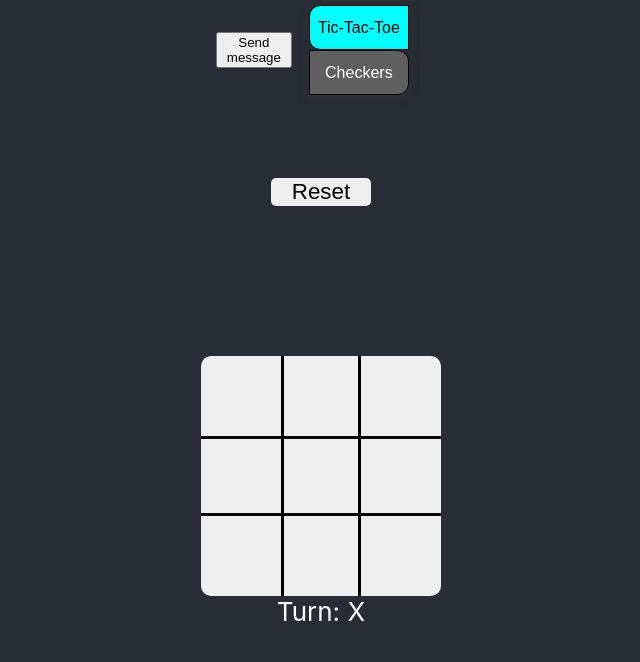
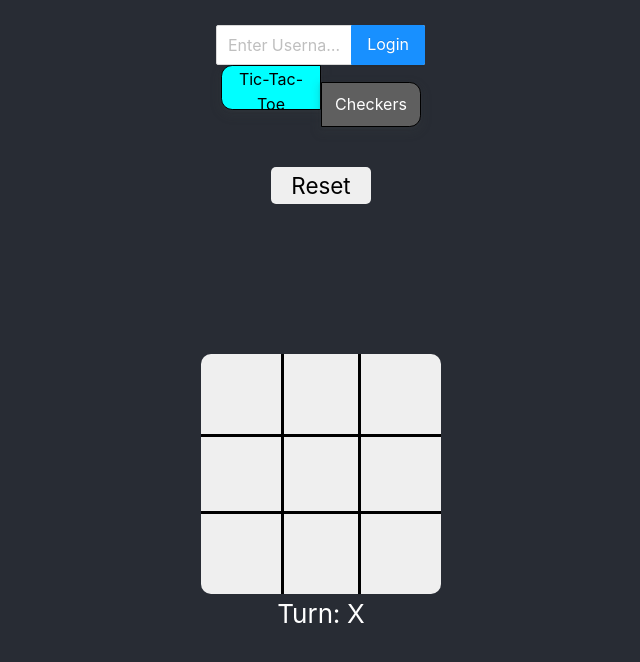
Before and after one commit to WaddyLeonvil/TicStackToe, a React (Create React App) app: page / in a window 1280 px wide. Shown: the top 662 px of the page, without its empty margins (319-959 px from the left). Built offline with nearby package versions, Linux system fonts and the light colour scheme; no server answers.

Commit message:
Added messages to test websockets

```diff
--- a/src/App.css
+++ b/src/App.css
@@ -1,4 +1,5 @@
 .App {
+  background-color: #282c34;
   text-align: center;
 }
 
@@ -16,10 +17,10 @@
 .page-header {
   position: fixed;
   display: flex;
+  flex-direction: column;
   justify-content: center;
   align-items: center;
   text-align: center;
-  height: 50px;
   width: 210px;
   left: 50%;
   margin-top: 25px;
@@ -27,6 +28,12 @@
   border-radius: 9px;
   color: white;
   font-size: 1.4rem;
+}
+
+.msg-btn {
+  background-color: rgb(214, 214, 214);
+  color: black;
+  border-radius: 5px;
 }
 
 .toggle button {
@@ -54,8 +61,14 @@ button.checkers {
   color: black;
 }
 
+.user-msgs {
+  position: absolute;
+  top: 5px;
+  left: 5px;
+  color: white;
+}
+
 .App-header {
-  background-color: #282c34;
   min-height: 100vh;
   display: flex;
   flex-direction: column;
--- a/src/App.js
+++ b/src/App.js
@@ -1,12 +1,19 @@
-import React, {useState, useEffect} from 'react';
+import React, { useState, useEffect } from 'react';
 import './App.css';
+import 'antd/dist/antd.css';
 import { w3cwebsocket } from 'websocket';
+import { Input } from 'antd';
 import Checkers from './components/Checkers';
 import TicTacToe from './components/TicTacToe';
 
+const { Search } = Input;
 const client = new w3cwebsocket('ws://127.0.0.1:8000');
 
 function App() {
+
+  const [username, setUsername] = useState('');
+  const [isLoggedIn, setIsLoggedIn] = useState(false);
+  const [messages, setMessages] = useState([]);
 
   useEffect(() => {
      client.onopen = () => {
@@ -15,8 +22,14 @@ function App() {
      client.onmessage = (message) => {
       const data = JSON.parse(message.data);
       console.log('Got reply! ', data);
+      if (data.type === 'message') {
+        setMessages([...messages, {
+          msg: data.msg,
+          user: data.user
+        }])
+      }
      }
-  }, []);
+  });
 
   const [classic, setClassic] = useState(true);
 
@@ -32,14 +45,28 @@ function App() {
   const onButtonClicked = (message) => {
     client.send(JSON.stringify({
       type: 'message',
-      msg: message
+      msg: message,
+      user: username
     }));
+  }
+
+  const clearMessages = () => {
+    setMessages([]);
   }
 
   return (
     <div className="App">
       <div className="page-header">
-        <button onClick={() => onButtonClicked("Hello")}>Send message</button>
+        {isLoggedIn ?
+        <>
+          <button className='msg-btn' onClick={() => onButtonClicked("Hello")}>Send message</button>
+          <button className='msg-btn' onClick={clearMessages}>Clear messages</button>
+        </>
+        :
+        <div>
+          <Search placeholder='Enter Username' enterButton='Login' size='large' onSearch={value => {setIsLoggedIn(true); setUsername(value)}} />
+        </div>
+        }
         <div className="toggle">
           <button className={classic ? 'classic active' : 'classic'} onClick={handleButtonToggle} >
             Tic-Tac-Toe
@@ -49,6 +76,7 @@ function App() {
           </button>
         </div>
       </div>
+      <div className="user-msgs">{messages.map(msg => <p className='user-msg'>Message: {msg.msg}, User: {msg.user}</p>)}</div>
       <header className="App-header">
         {classic ? <TicTacToe /> : <Checkers />}
       </header>
--- a/src/components/TicTacToe.css
+++ b/src/components/TicTacToe.css
@@ -4,6 +4,7 @@
     margin-bottom: 150px;
     width: 100px;
     font-size: 1.4rem;
+    color: black;
 }
 
 .reset:active {
--- a/src/components/TicTacToe.js
+++ b/src/components/TicTacToe.js
@@ -7,7 +7,7 @@ export default function TicTacToe() {
     const [squares, setSquares] = useState(Array(9).fill(null));
     const [isX, setIsX] = useState(true);
     const [winner, setWinner] = useState(null);
-
+    const [messages, setMessages] = useState([]);
 
     const handleClick = (i) => {
         if (winner || squares[i]) {
```
